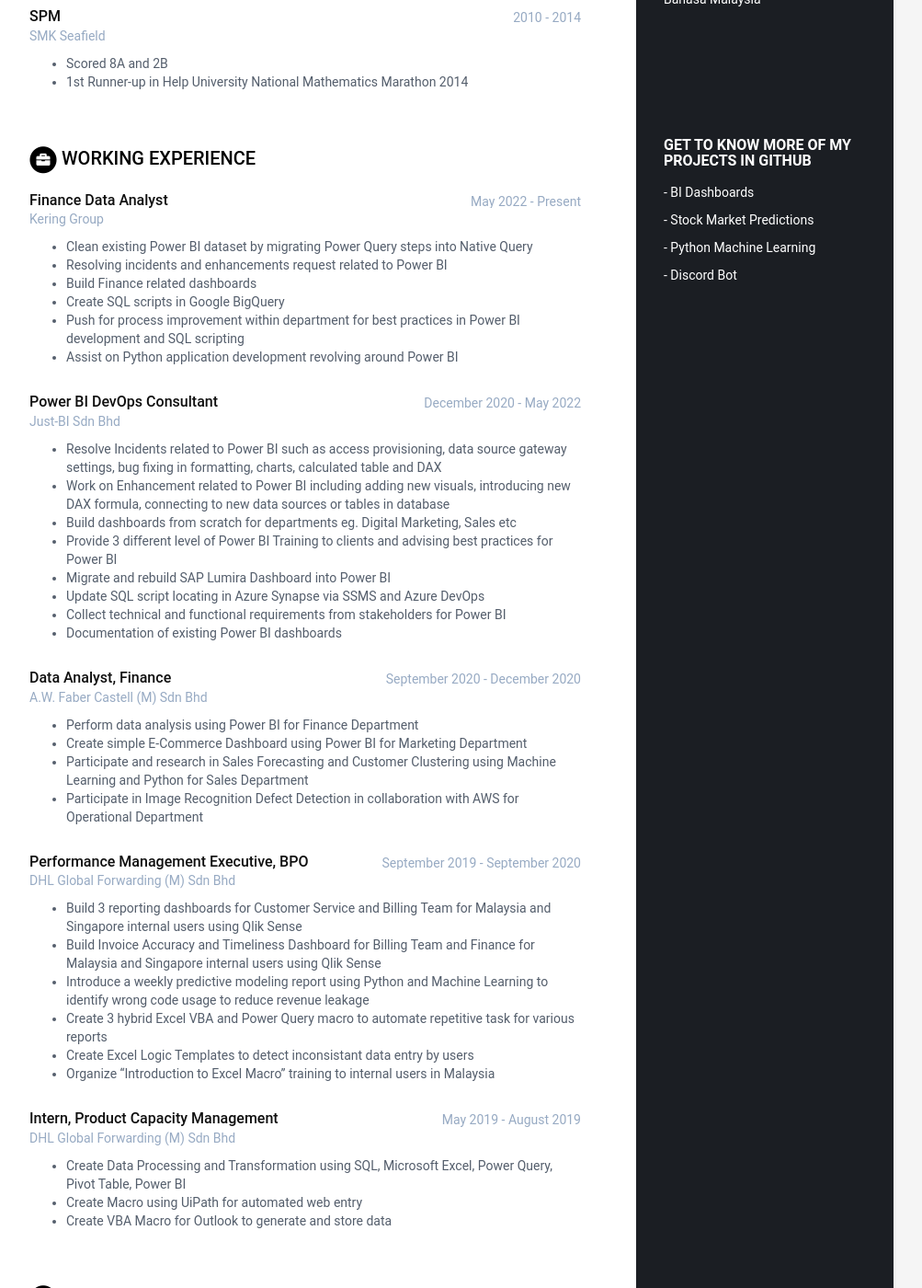
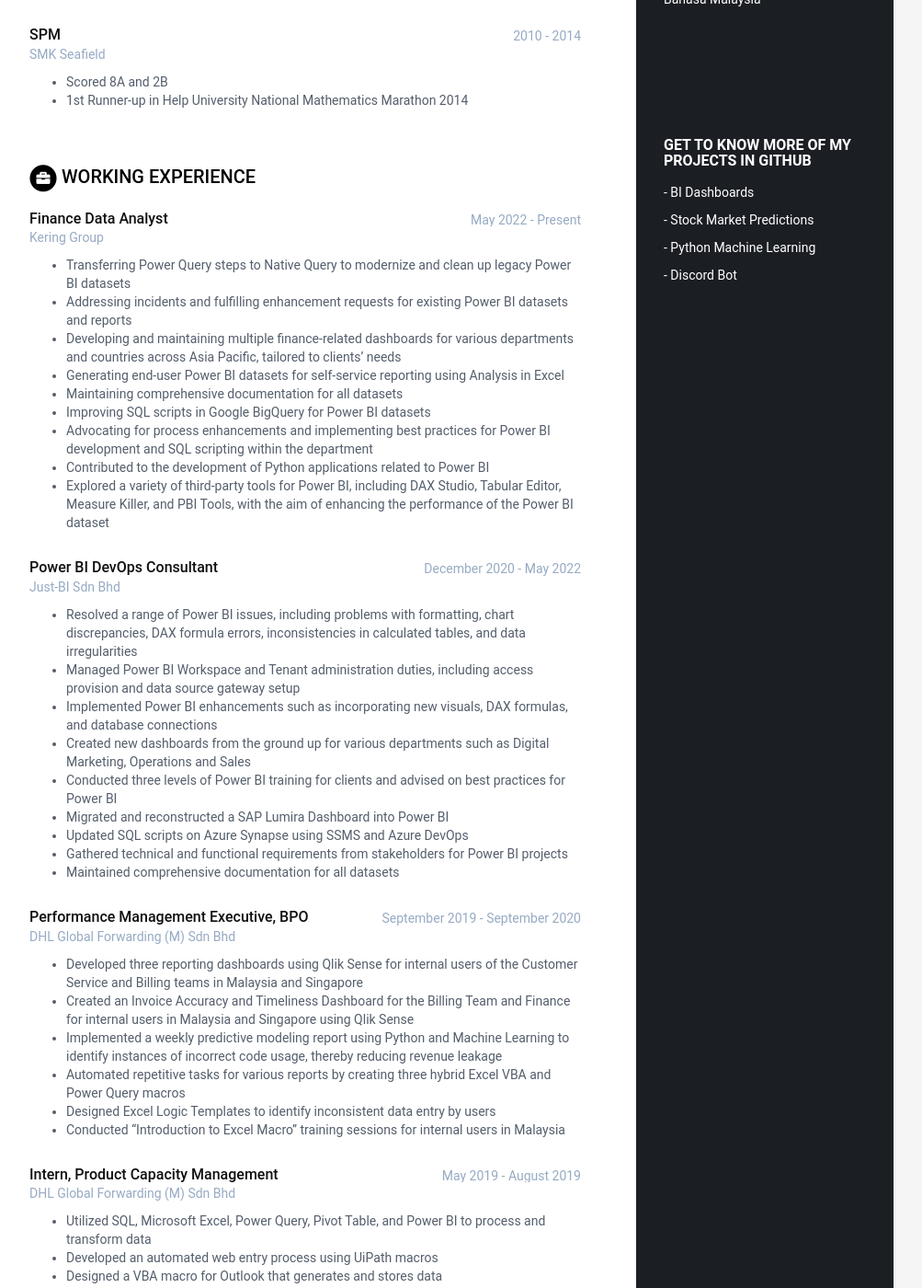
Before and after one commit to jianzhiw/jianzhiw.github.io, a Jekyll site: the page built from index.html, in a window 1280 px wide and 1400 px high, scrolled down 633 px. Shown: the whole window at 92% size, without its empty margins (168-1171 px from the left). Built offline with Jekyll 4.4.1, drawn with Linux system fonts in a browser that asks for light colours; some of the changed text lies outside the part shown.

Commit message:
Update resume

```diff
--- a/_data/data.yml
+++ b/_data/data.yml
@@ -33,19 +33,18 @@
     summary: |
         Data Enthuasist, Data Analyst, BI Developer
 
-        Individual with both mathematics and programming background seeking opportunities to utilize and further enhance
-        knowledge in Analytics, Statistics, Mathematics and Programming.
-
+        A skilled professional with a strong background in mathematics and programming, seeking opportunities
+        to leverage and expand knowledge in Data and Analytics.
 education:
     - degree: Bachelor of Science in Management Mathematics with Computing
       university: Tunku Abdul Rahman University College
       time: 2016 - 2019
       details: |
-        - Awarded with Book Prize, President List and Dean List with CGPA of 3.92
-        - Courses included Problem Solving and Programming, Applied Statistics, Operations Research, Financial Mathematics
-        - Scored Band 5 in Malaysian University English Test (MUET)
-        - Final Year Project: On the Effectiveness of Technical Analysis, Time Series Analysis and Machine Learning Approaches in Stock Market Movement Direction
-        - 2nd Runner-up in DOSM Datathon 2019
+        - Received Book Prize, President's List, and Dean's List awards with a CGPA of 3.92
+        - Completed coursework in Problem Solving and Programming, Applied Statistics, Operations Research, and Financial Mathematics
+        - Achieved a Band 5 score in the Malaysian University English Test (MUET)
+        - Conducted a final year project on the effectiveness of Technical Analysis, Time Series Analysis, and Machine Learning Approaches in predicting stock market movement direction
+        - Earned 2nd runner-up in the DOSM Datathon 2019 competition
 
     - degree: A-Level
       university: Help Academy
@@ -66,61 +65,64 @@
       time: May 2022 - Present
       company: Kering Group
       details: |
-        - Clean existing Power BI dataset by migrating Power Query steps into Native Query
-        - Resolving incidents and enhancements request related to Power BI
-        - Build Finance related dashboards
-        - Create SQL scripts in Google BigQuery
-        - Push for process improvement within department for best practices in Power BI development and SQL scripting
-        - Assist on Python application development revolving around Power BI
+        - Transferring Power Query steps to Native Query to modernize and clean up legacy Power BI datasets
+        - Addressing incidents and fulfilling enhancement requests for existing Power BI datasets and reports
+        - Developing and maintaining multiple finance-related dashboards for various departments and countries across Asia Pacific, tailored to clients' needs
+        - Generating end-user Power BI datasets for self-service reporting using Analysis in Excel
+        - Maintaining comprehensive documentation for all datasets
+        - Improving SQL scripts in Google BigQuery for Power BI datasets
+        - Advocating for process enhancements and implementing best practices for Power BI development and SQL scripting within the department
+        - Contributed to the development of Python applications related to Power BI
+        - Explored a variety of third-party tools for Power BI, including DAX Studio, Tabular Editor, Measure Killer, and PBI Tools, with the aim of enhancing the performance of the Power BI dataset
 
     - role: Power BI DevOps Consultant
       time: December 2020 - May 2022
       company: Just-BI Sdn Bhd
       details: |
-        - Resolve Incidents related to Power BI such as access provisioning, data source gateway settings, bug fixing in formatting, charts, calculated table and DAX
-        - Work on Enhancement related to Power BI including adding new visuals, introducing new DAX formula, connecting to new data sources or tables in database
-        - Build dashboards from scratch for departments eg. Digital Marketing, Sales etc
-        - Provide 3 different level of Power BI Training to clients and advising best practices for Power BI
-        - Migrate and rebuild SAP Lumira Dashboard into Power BI
-        - Update SQL script locating in Azure Synapse via SSMS and Azure DevOps
-        - Collect technical and functional requirements from stakeholders for Power BI
-        - Documentation of existing Power BI dashboards
-
-    - role: Data Analyst, Finance
-      time: September 2020 - December 2020
-      company: A.W. Faber Castell (M) Sdn Bhd
-      details: |
-        - Perform data analysis using Power BI for Finance Department
-        - Create simple E-Commerce Dashboard using Power BI for Marketing Department
-        - Participate and research in Sales Forecasting and Customer Clustering using Machine Learning and Python for Sales Department
-        - Participate in Image Recognition Defect Detection in collaboration with AWS for Operational Department
+        - Resolved a range of Power BI issues, including problems with formatting, chart discrepancies, DAX formula errors, inconsistencies in calculated tables, and data irregularities
+        - Managed Power BI Workspace and Tenant administration duties, including access provision and data source gateway setup
+        - Implemented Power BI enhancements such as incorporating new visuals, DAX formulas, and database connections
+        - Created new dashboards from the ground up for various departments such as Digital Marketing, Operations and Sales
+        - Conducted three levels of Power BI training for clients and advised on best practices for Power BI
+        - Migrated and reconstructed a SAP Lumira Dashboard into Power BI
+        - Updated SQL scripts on Azure Synapse using SSMS and Azure DevOps
+        - Gathered technical and functional requirements from stakeholders for Power BI projects
+        - Maintained comprehensive documentation for all datasets
 
     - role: Performance Management Executive, BPO
       time: September 2019 - September 2020
       company: DHL Global Forwarding (M) Sdn Bhd
       details: |
-        - Build 3 reporting dashboards for Customer Service and Billing Team for Malaysia and Singapore internal users using Qlik Sense
-        - Build Invoice Accuracy and Timeliness Dashboard for Billing Team and Finance for Malaysia and Singapore internal users using Qlik Sense
-        - Introduce a weekly predictive modeling report using Python and Machine Learning to identify wrong code usage to reduce revenue leakage
-        - Create 3 hybrid Excel VBA and Power Query macro to automate repetitive task for various reports
-        - Create Excel Logic Templates to detect inconsistant data entry by users
-        - Organize "Introduction to Excel Macro" training to internal users in Malaysia
+        - Developed three reporting dashboards using Qlik Sense for internal users of the Customer Service and Billing teams in Malaysia and Singapore
+        - Created an Invoice Accuracy and Timeliness Dashboard for the Billing Team and Finance for internal users in Malaysia and Singapore using Qlik Sense
+        - Implemented a weekly predictive modeling report using Python and Machine Learning to identify instances of incorrect code usage, thereby reducing revenue leakage
+        - Automated repetitive tasks for various reports by creating three hybrid Excel VBA and Power Query macros
+        - Designed Excel Logic Templates to identify inconsistent data entry by users
+        - Conducted "Introduction to Excel Macro" training sessions for internal users in Malaysia
 
     - role: Intern, Product Capacity Management
       time: May 2019 - August 2019
       company: DHL Global Forwarding (M) Sdn Bhd
       details: |
-        - Create Data Processing and Transformation using SQL, Microsoft Excel, Power Query, Pivot Table, Power BI
-        - Create Macro using UiPath for automated web entry
-        - Create VBA Macro for Outlook to generate and store data
+        - Utilized SQL, Microsoft Excel, Power Query, Pivot Table, and Power BI to process and transform data
+        - Developed an automated web entry process using UiPath macros
+        - Designed a VBA macro for Outlook that generates and stores data
 
 projects:
     title: Projects
     intro: "List of projects"
     assignments:
+      - title: Online Resume
+        link: "https://jianzhiw.github.io"
+        tagline: "Online Resume powered by Github"
+
       - title: Malaysia Covid Dashboard
         link: "https://app.powerbi.com/view?r=eyJrIjoiNTVlNmU0YTEtMWZkNi00MzQ3LThkYjgtNmI5OWQ3ZGIzZmM4IiwidCI6IjYyZjhiNmM3LWZiZGQtNGZiMC04ZjViLTY2ZGYwZmM3MzZmMSIsImMiOjEwfQ%3D%3D&pageName=ReportSection"
         tagline: "Power BI Covid Dashboard using data from MoH and CITF GitHub"
+
+      - title: Business Case Study
+        link: "https://app.powerbi.com/view?r=eyJrIjoiOTA0NWJjNjItMjFhNS00NGQxLTlkYTgtN2Q5ZmQxMWZjYmQ2IiwidCI6IjYyZjhiNmM3LWZiZGQtNGZiMC04ZjViLTY2ZGYwZmM3MzZmMSIsImMiOjEwfQ%3D%3D"
+        tagline: "Business Case Study for previous interviews"
 
 
 skills:
```
